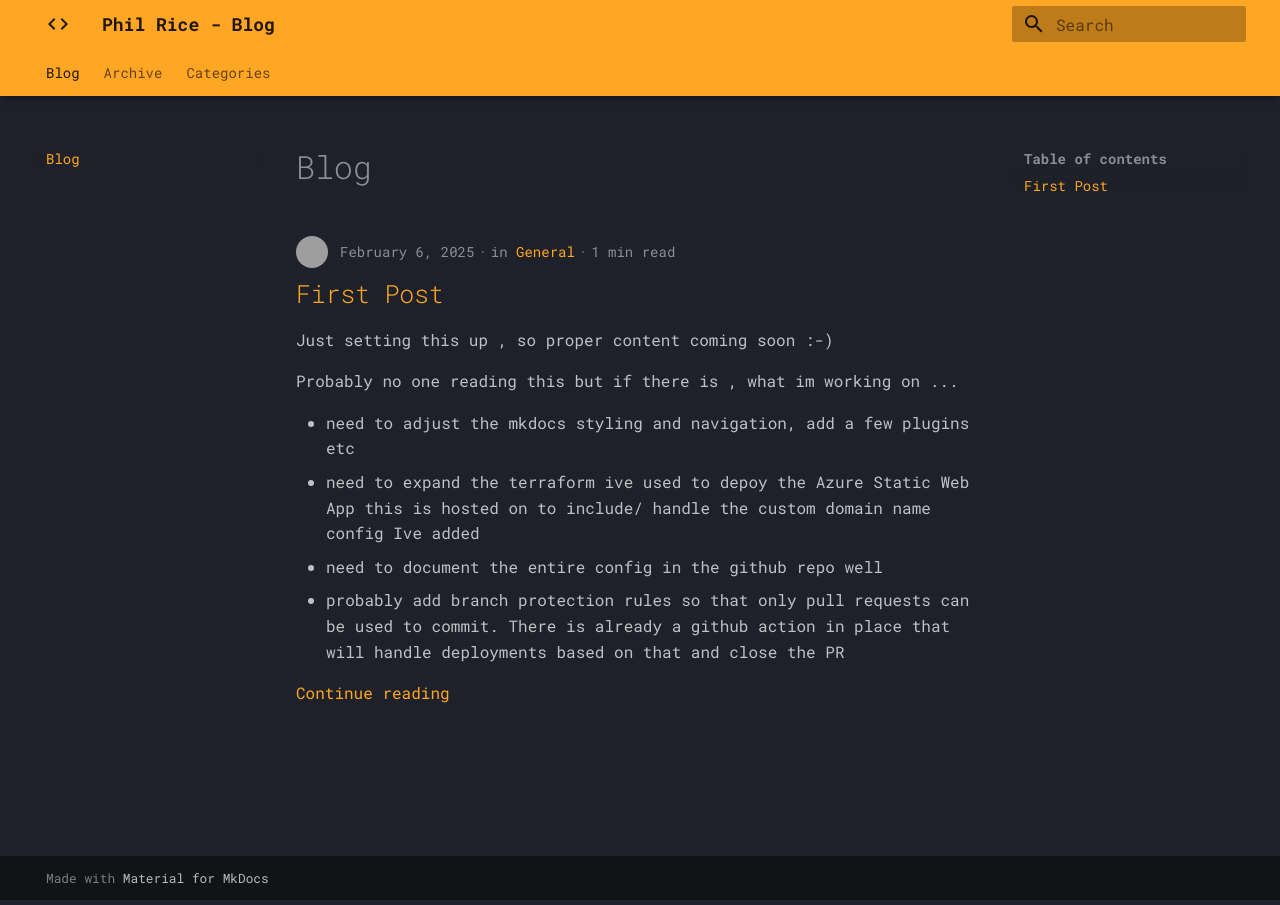
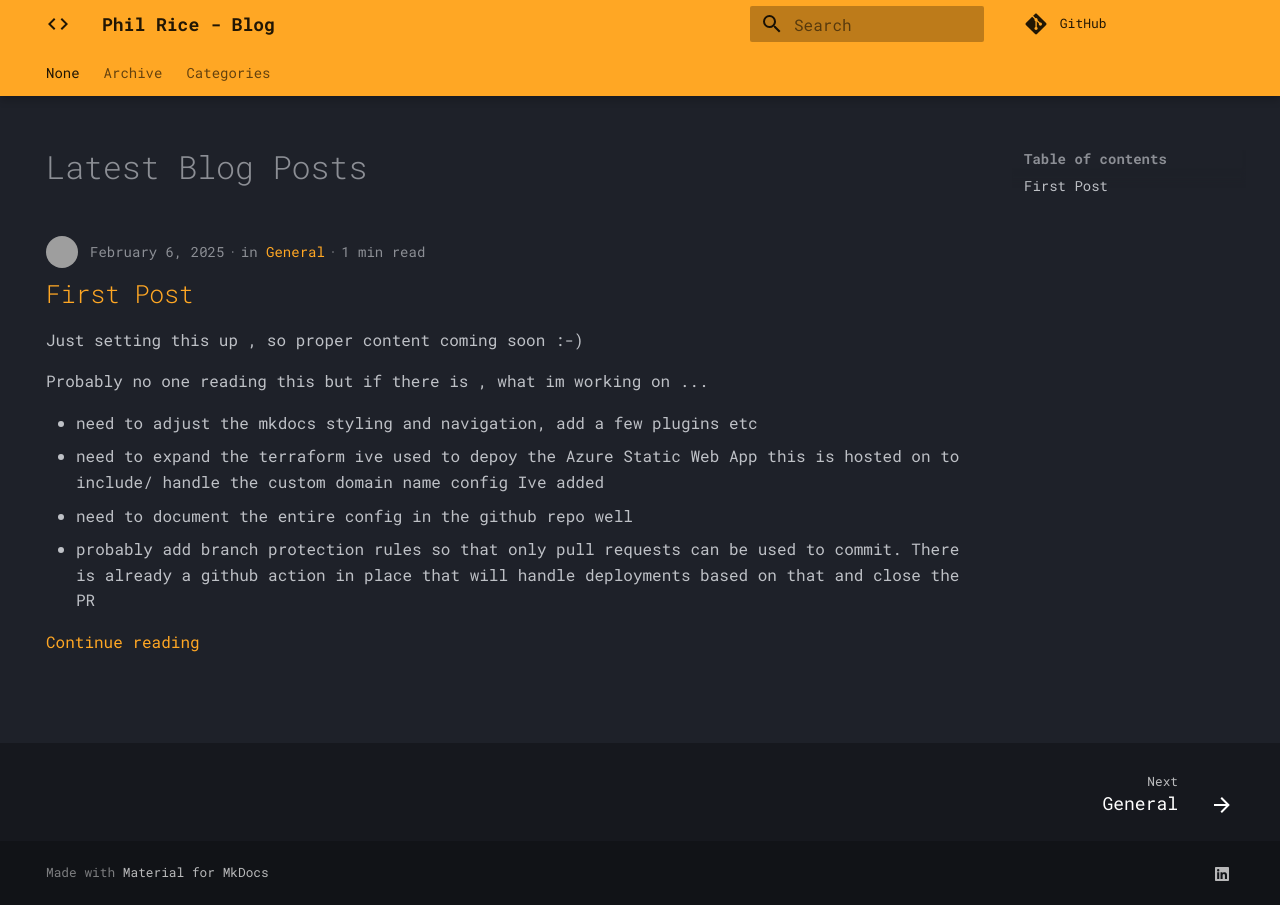
Before and after one commit to philrice/static-web-site-philrice-me, an MkDocs documentation site: the page built from docs/index.md, in a window 1280 px wide. Built offline with MkDocs 1.6.1 and Material for MkDocs 9.7.7, drawn with Linux system fonts in a browser that asks for light colours; comment, search, counter and statistics services are not loaded; grey boxes are pictures that could not be loaded.

Commit message:
social and footer

```diff
--- a/docs/index.md
+++ b/docs/index.md
@@ -1 +1,7 @@
-# Blog
+---
+title:
+hide:
+  - navigation
+
+---
+# Latest Blog Posts
--- a/mkdocs.yml
+++ b/mkdocs.yml
@@ -1,5 +1,6 @@
 site_name: Phil Rice - Blog
 site_url: https://philrice.me
+repo_url: https://github.com/philrice/static-web-site-philrice-me
 theme:
   name: material
   palette:
@@ -12,9 +13,9 @@ theme:
     logo: material/code-tags
 
   features:
-    - navigation.sections
     - navigation.tabs
     - navigation.tabs.sticky
+    - navigation.footer
 
 plugins:
   - search
@@ -26,3 +27,8 @@ plugins:
   - tags
 nav:
   - index.md
+
+extra:
+  social:
+    - icon: fontawesome/brands/linkedin
+      link: https://www.linkedin.com/in/phildrice
```
Also changed, not shown: docs/posts/first-post.md (+2 -0 lines).
